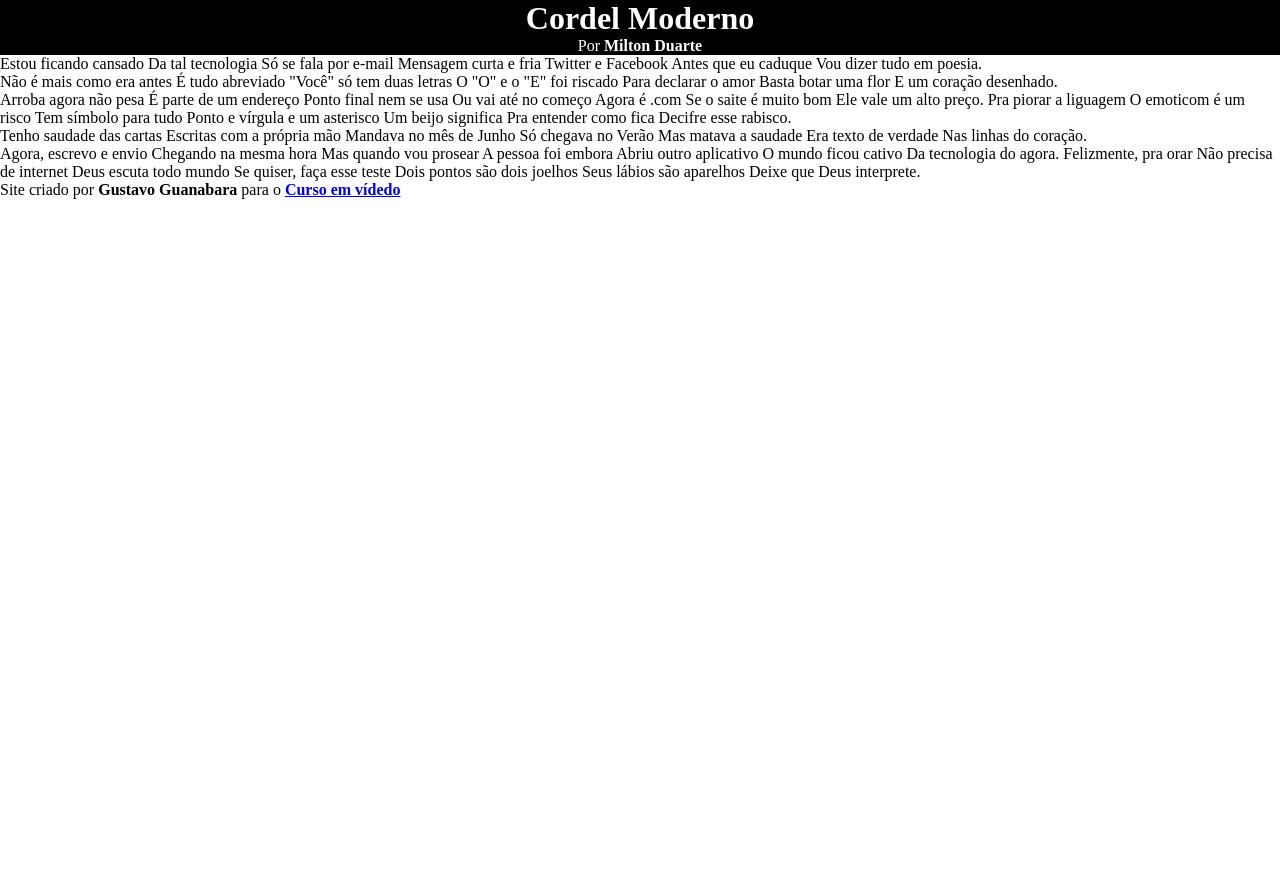
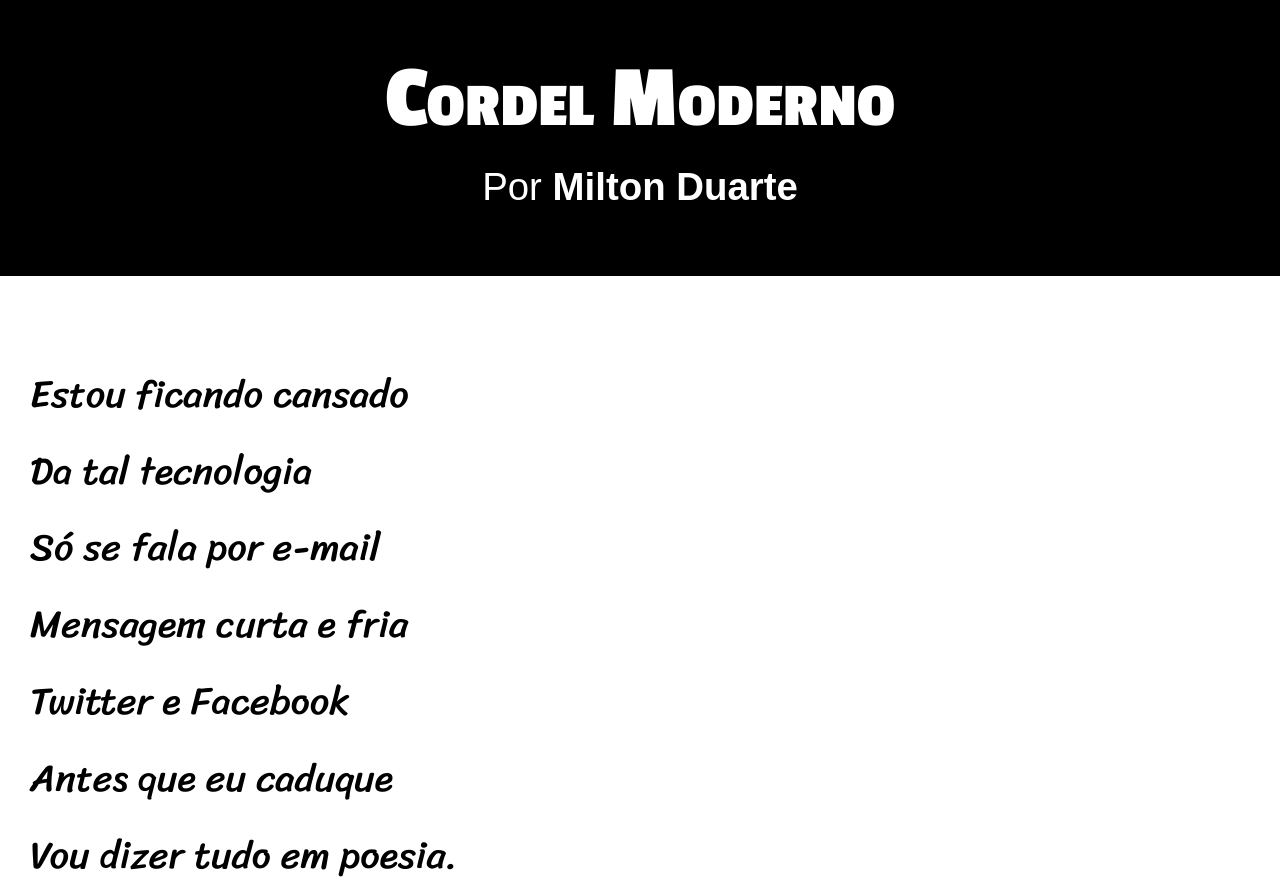
Before and after one commit to CaioVAzeredo/DESENVOLVIMENTO-WEB, a plain HTML site: page desafios/d12/index.html in a window 1280 px wide. Shown: the top 896 px of the page. Before the commit the page ends 800 px from the top, so only its background shows below. Drawn offline with Linux system fonts and the light colour scheme.

Commit message:
site feito

```diff
--- /dev/null
+++ b/desafios/d12/estilo/style.css
@@ -0,0 +1,105 @@
+@charset "UTF-8";
+@import url('https://fonts.googleapis.com/css2?family=Passion+One:wght@400;700;900&display=swap');
+@import url('https://fonts.googleapis.com/css2?family=Sriracha&display=swap');
+
+* {
+    margin: 0px;
+    padding: 0px;
+}
+:root {
+    --font1: 'Passion One', cursive;
+    --font2: 'Sriracha', cursive;
+    --font3: --fonte1: Verdana, Geneva, Tahoma, sans-serif;
+}
+
+.cabeca {
+    background-color: black;
+}
+
+header>h1 {
+    color: white;
+    text-align: center;
+    font-variant: small-caps;
+    font-family: var(--font1);
+    font-size: 7vw;
+
+    padding-top: 50px;
+    margin-bottom: 5px;
+    border: 0px;
+
+}
+
+header>p {
+    color: white;
+    text-align: center;
+
+    font-family: Arial, Helvetica, sans-serif;
+
+
+    padding-top: 10px;
+    padding-bottom: 50px;
+    border: 10px;
+    margin-top: -15px;
+}
+
+
+header>p>a {
+    color: white;
+    text-decoration: none;
+}
+
+header>p>a:hover {
+    text-decoration: underline;
+}
+
+section{
+    padding-top: 10vh;
+    padding-bottom: 10vh;
+    line-height: 2em;
+    padding-left: 30px;
+    font-size: 2vw;
+}
+section.fundo > p{
+    background-color: rgba(0, 0, 0, 0.24);
+    width: 50vw;
+
+
+
+}
+
+.normal {
+    background-color: #ffffff;
+    font-size: 1vw;
+
+}
+.fundo{
+    color: white;
+    background-color: #00000067;
+
+
+}
+p {
+    font-family: var(--font2);
+    font-size: 3vw;
+    line-height: 2em;
+}
+footer > p{
+    font-family: Arial, Helvetica, sans-serif;
+    background-color: black;
+    color: white;
+    text-align: center;
+    font-size: 2vh;
+}
+footer > p > a > strong{
+    text-decoration: underline;
+    color: white;
+}
+
+#img01{
+    background: rgb(102, 101, 101) url(../imagens/background001.jpg) center center no-repeat fixed;
+    background-size: cover;
+}
+#img02{
+    background: rgb(102, 101, 101) url(../imagens/background002.jpg) center center no-repeat fixed;
+    background-size: cover;
+}
--- a/desafios/d12/index.html
+++ b/desafios/d12/index.html
@@ -5,120 +5,110 @@
     <meta charset="UTF-8">
     <meta http-equiv="X-UA-Compatible" content="IE=edge">
     <meta name="viewport" content="width=device-width, initial-scale=1.0">
+    <link rel="stylesheet" href="estilo/style.css">
     <title>Cordel Moderno</title>
 </head>
-<style>
-    * {
-    margin: 0px;
-    padding: 0px;
-      }
-
-    .cabeca {
-        background-color: black;
-    }
-
-    header > h1 {
-        color: white;
-        text-align: center;
-    }
-
-    header > p {
-        color: white;
-        text-align: center;
-        text-decoration: none;
-    }
-    header > p > a{
-        color: white;
-        text-decoration: none;
-    }
-
-
-</style>
 
 <body>
     <header class="cabeca">
         <h1>Cordel Moderno</h1>
-            <p>Por <a href="https://www.recantodasletras.com.br/poesias/3186743" target="_blank"><strong>Milton Duarte</strong></a> </p>
+        <p class="cabeca">Por <a href="https://www.recantodasletras.com.br/poesias/3186743"
+                target="_blank"><strong>Milton Duarte</strong></a> </p>
         </a>
     </header>
 
 
     <main>
-        <section>
-            Estou ficando cansado
-            Da tal tecnologia
-            Só se fala por e-mail
-            Mensagem curta e fria
-            Twitter e Facebook
-            Antes que eu caduque
+        <section class="normal">
+            <p>
+                Estou ficando cansado <br>
+                Da tal tecnologia <br>
+                Só se fala por e-mail <br>
+                Mensagem curta e fria <br>
+                Twitter e Facebook <br>
+                Antes que eu caduque <br>
                 Vou dizer tudo em poesia.
+            </p>
         </section>
 
 
 
-        <section>
-            Não é mais como era antes
-            É tudo abreviado
-            "Você" só tem duas letras
-            O "O" e o "E" foi riscado
-            Para declarar o amor
-            Basta botar uma flor
+        <section class="fundo" id="img01">
+            <p>
+                Não é mais como era antes <br>
+                É tudo abreviado <br>
+                "Você" só tem duas letras <br>
+                O "O" e o "E" foi riscado <br>
+                Para declarar o amor <br>
+                Basta botar uma flor <br>
                 E um coração desenhado.
+            </p>
         </section>
 
 
 
-        <section>
-            Arroba agora não pesa
-            É parte de um endereço
-            Ponto final nem se usa
-            Ou vai até no começo
-            Agora é .com
-            Se o saite é muito bom
+        <section class="normal">
+            <p>
+                Arroba agora não pesa <br>
+                É parte de um endereço <br>
+                Ponto final nem se usa <br>
+                Ou vai até no começo <br>
+                Agora é .com <br>
+                Se o saite é muito bom <br>
                 Ele vale um alto preço.
+            </p>
 
-            Pra piorar a liguagem
-            O emoticom é um risco
-            Tem símbolo para tudo
-            Ponto e vírgula e um asterisco
-            Um beijo significa
-            Pra entender como fica
+            <p>
+                Pra piorar a liguagem <br>
+                O emoticom é um risco <br>
+                Tem símbolo para tudo <br>
+                Ponto e vírgula e um asterisco <br>
+                Um beijo significa <br>
+                Pra entender como fica <br>
                 Decifre esse rabisco.
+            </p>
         </section>
 
 
-        <section>
+        <section class="fundo" id="img02">
 
-            Tenho saudade das cartas
-            Escritas com a própria mão
-            Mandava no mês de Junho
-            Só chegava no Verão
-            Mas matava a saudade
-            Era texto de verdade
+            <p>
+                Tenho saudade das cartas <br>
+                Escritas com a própria mão <br>
+                Mandava no mês de Junho <br>
+                Só chegava no Verão <br>
+                Mas matava a saudade <br>
+                Era texto de verdade <br>
                 Nas linhas do coração.
+            </p>
         </section>
 
 
 
-        <section>
-            Agora, escrevo e envio
-            Chegando na mesma hora
-            Mas quando vou prosear
-            A pessoa foi embora
-            Abriu outro aplicativo
-            O mundo ficou cativo
+        <section class="normal">
+            <p>
+                Agora, escrevo e envio <br>
+                Chegando na mesma hora <br>
+                Mas quando vou prosear <br>
+                A pessoa foi embora <br>
+                Abriu outro aplicativo <br>
+                O mundo ficou cativo <br>
                 Da tecnologia do agora.
+            </p>
 
-            Felizmente, pra orar
-            Não precisa de internet
-            Deus escuta todo mundo
-            Se quiser, faça esse teste
-            Dois pontos são dois joelhos
-            Seus lábios são aparelhos
+            <p>
+                Felizmente, pra orar <br>
+                Não precisa de internet <br>
+                Deus escuta todo mundo <br>
+                Se quiser, faça esse teste <br>
+                Dois pontos são dois joelhos <br>
+                Seus lábios são aparelhos <br>
                 Deixe que Deus interprete.
+            </p>
         </section>
         <footer>
-            <p>Site criado por <strong>Gustavo Guanabara</strong> para o <a href="https://www.cursoemvideo.com" target="_blank" rel="external"><strong>Curso em vídedo</strong></a></p>
+            <p class="Pfooter">Site criado por <a href="https://www.linkedin.com/in/caio-azeredo-6a0915138/"><strong>Caio Viana</strong></a> para o <a href="https://www.cursoemvideo.com"
+                    target="_blank" rel="external"><strong>Curso em vídedo</strong></a></p>
         </footer>
     </main>
 </body>
```
Lines whose indentation alone changed are shown as unchanged.
